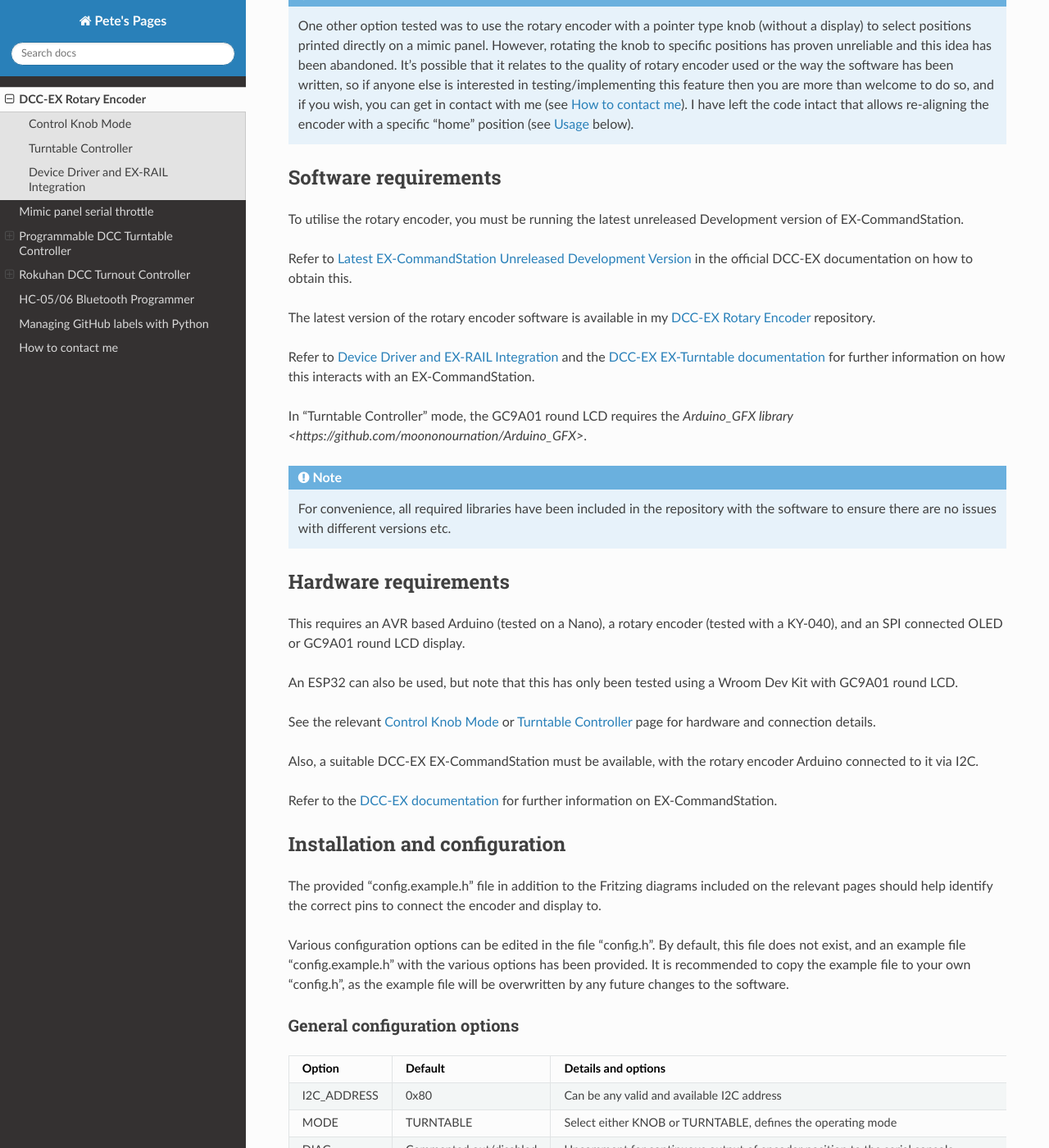
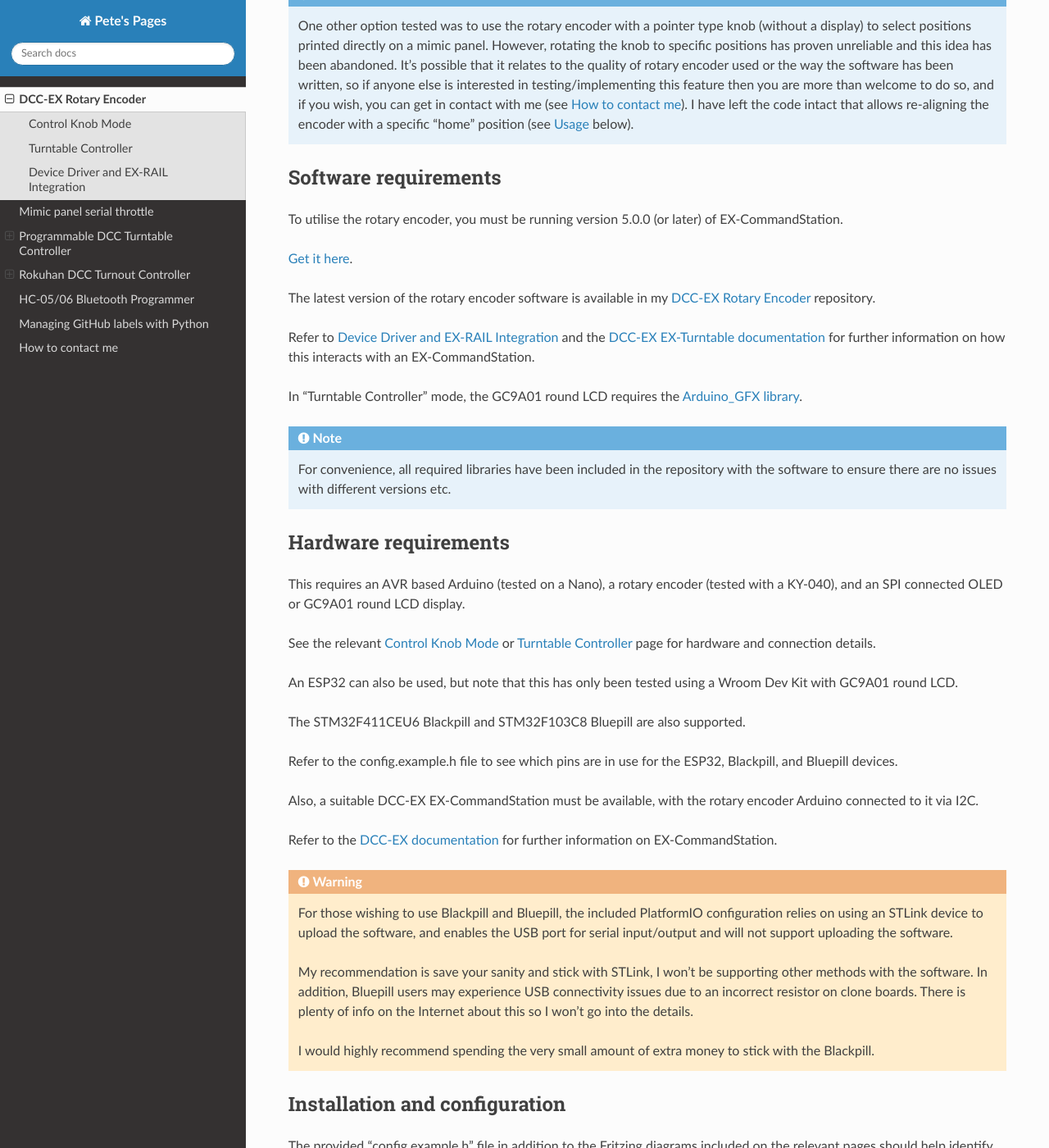
Before and after one commit to peteGSX/petegsx.github.io, a Sphinx documentation site: the page built from docs/rotary-encoder/overview.rst, in a window 1280 px wide and 1400 px high, scrolled down 881 px. Shown: the whole window at 82% size. Built offline with Sphinx 7.4.7 and the Read the Docs theme 2.0.0, drawn with Linux system fonts in a browser that asks for light colours.

Commit message:
Add hardware notes

```diff
--- a/docs/rotary-encoder/overview.rst
+++ b/docs/rotary-encoder/overview.rst
@@ -40,15 +40,15 @@
 Software requirements
 =====================
 
-To utilise the rotary encoder, you must be running the latest unreleased Development version of EX-CommandStation.
+To utilise the rotary encoder, you must be running version 5.0.0 (or later) of EX-CommandStation.
 
-Refer to `Latest EX-CommandStation Unreleased Development Version <https://dcc-ex.com/download/ex-commandstation.html#latest-ex-commandstation-unreleased-development-version>`_ in the official DCC-EX documentation on how to obtain this.
+`Get it here <https://dcc-ex.com>`_.
 
 The latest version of the rotary encoder software is available in my `DCC-EX Rotary Encoder <https://github.com/peteGSX-Projects/dcc-ex-rotary-encoder>`_ repository.
 
 Refer to :doc:`/rotary-encoder/ex-rail-integration` and the `DCC-EX EX-Turntable documentation <https://dcc-ex.com/ex-turntable/test-and-tune.html#controlling-ex-turntable-with-a-rotary-encoder>`_ for further information on how this interacts with an EX-CommandStation.
 
-In "Turntable Controller" mode, the GC9A01 round LCD requires the `Arduino_GFX library <https://github.com/moononournation/Arduino_GFX>`.
+In "Turntable Controller" mode, the GC9A01 round LCD requires the `Arduino_GFX library <https://github.com/moononournation/Arduino_GFX>`_.
 
 .. note::
 
@@ -59,13 +59,25 @@
 
 This requires an AVR based Arduino (tested on a Nano), a rotary encoder (tested with a KY-040), and an SPI connected OLED or GC9A01 round LCD display.
 
+See the relevant :doc:`/rotary-encoder/control-knob` or :doc:`/rotary-encoder/turntable-controller` page for hardware and connection details.
+
 An ESP32 can also be used, but note that this has only been tested using a Wroom Dev Kit with GC9A01 round LCD.
 
-See the relevant :doc:`/rotary-encoder/control-knob` or :doc:`/rotary-encoder/turntable-controller` page for hardware and connection details.
+The STM32F411CEU6 Blackpill and STM32F103C8 Bluepill are also supported.
+
+Refer to the config.example.h file to see which pins are in use for the ESP32, Blackpill, and Bluepill devices.
 
 Also, a suitable DCC-EX EX-CommandStation must be available, with the rotary encoder Arduino connected to it via I2C.
 
 Refer to the `DCC-EX documentation <https://dcc-ex.com>`_ for further information on EX-CommandStation.
+
+.. warning::
+
+  For those wishing to use Blackpill and Bluepill, the included PlatformIO configuration relies on using an STLink device to upload the software, and enables the USB port for serial input/output and will not support uploading the software.
+
+  My recommendation is save your sanity and stick with STLink, I won't be supporting other methods with the software. In addition, Bluepill users may experience USB connectivity issues due to an incorrect resistor on clone boards. There is plenty of info on the Internet about this so I won't go into the details.
+
+  I would highly recommend spending the very small amount of extra money to stick with the Blackpill.
 
 Installation and configuration
 ==============================
@@ -85,7 +97,7 @@
     - Default
     - Details and options
   * - I2C_ADDRESS
-    - 0x80
+    - 0x70
     - Can be any valid and available I2C address
   * - MODE
     - TURNTABLE
```
